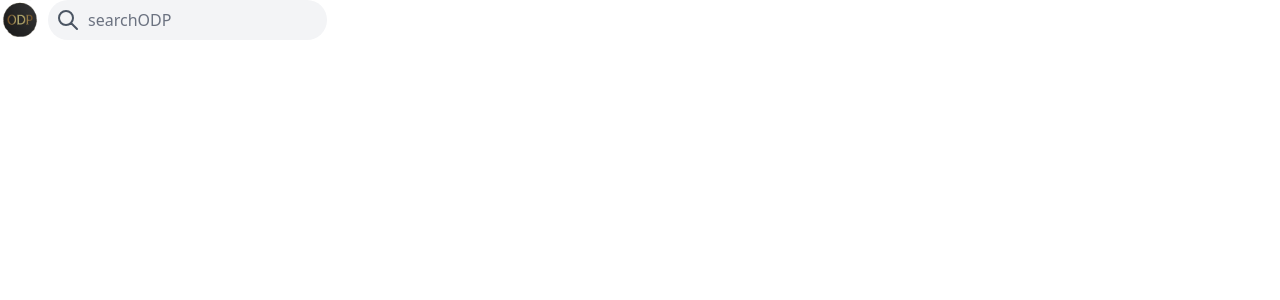
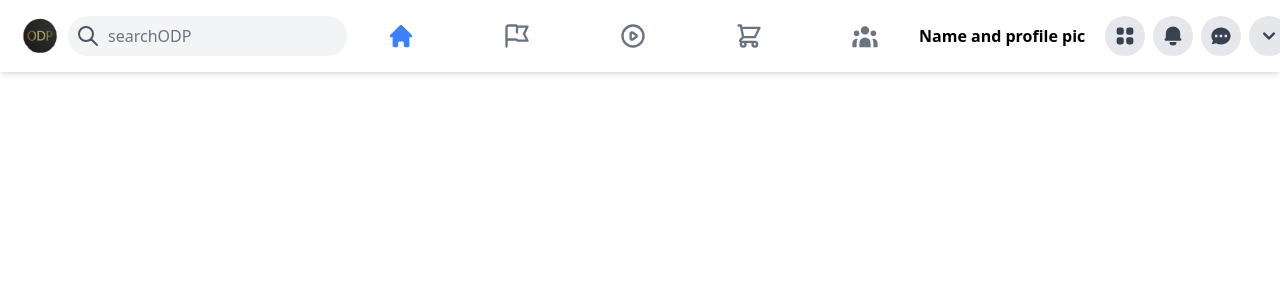
Before and after one commit to StoRm619/ODP, a Next.js app: page / in a window 1280 px wide. Shown: the top 300 px of the page. Built offline with nearby package versions, Linux system fonts and the light colour scheme.

Commit message:
added right side header

```diff
--- a/components/Header.jsx
+++ b/components/Header.jsx
@@ -2,10 +2,11 @@ import Image from 'next/image';
 import Logo from "../assets/ODP.png"
 import { BellIcon, ChatIcon, ChevronDownIcon, HomeIcon, UserGroupIcon, ViewGridIcon } from "@heroicons/react/solid";
 import { FlagIcon, PlayIcon, SearchIcon, ShoppingCartIcon } from "@heroicons/react/outline";
-
+import HeaderIcon from './HeaderIcon';
 function Header() {
     return (
-        <div>
+        <div className="sticky top-0 z-50 bg-white flex items-center p-2
+        lg:px-5 shadow-md">
             <div className="flex items-center">
                 <Image src={Logo}
                     width={40}
@@ -15,12 +16,31 @@ function Header() {
                 <div className="flex ml-2 items-center rounded-full bg-gray-100 p-2">
                     <SearchIcon className='h-6 text-gray-600' />
                     <input
-                        className="flex ml-2 items-center bg-transparent outline-none
-                        placeholder-gray-500"
+                        className="hidden md:inline-flex ml-2 items-center bg-transparent outline-none
+                        placeholder-gray-500 flex-shrink"
                         type="text"
                         placeholder="searchODP" />
                 </div>
             </div>
+
+            <div className="flex justify-center flex-grow">
+                <div className="flex space-x-6 md:space-x-2">
+                    <HeaderIcon active Icon={HomeIcon} />
+                    <HeaderIcon Icon={FlagIcon} />
+                    <HeaderIcon Icon={PlayIcon} />
+                    <HeaderIcon Icon={ShoppingCartIcon} />
+                    <HeaderIcon Icon={UserGroupIcon} />
+
+                </div>
+            </div>
+            <div className="flex items-center sm:space-x-2 justify-end">
+                <p className="whitespace-nowrap font-semibold pr-3">Name and profile pic</p>
+                <ViewGridIcon className="icon" />
+                <BellIcon className="icon" />
+                <ChatIcon className="icon" />
+                <ChevronDownIcon className="icon" />
+            </div>
+
         </div>
     )
 }
--- /dev/null
+++ b/components/HeaderIcon.jsx
@@ -0,0 +1,13 @@
+function HeaderIcon({ Icon, active }) {
+    return (
+        <div className="flex items-center cursor-pointer md:px-10 sm:h-14
+        md:hover:bg-gray-100 rounded-xl active:border-b-2 active:border-blue-500">
+            <Icon className={`h-5 text-gray-500 text-center sm:h-7 mx-auto
+             group-hover:text-blue-500 ${active && "text-blue-500"}
+             `}
+            />
+        </div>
+    )
+}
+
+export default HeaderIcon
--- a/styles/globals.css
+++ b/styles/globals.css
@@ -1,3 +1,9 @@
 @tailwind base;
 @tailwind components;
 @tailwind utilities;
+
+@layer components {
+    .icon {
+        @apply hidden xl:inline-flex p-2 h-10 w-10 bg-gray-200 rounded-full text-gray-700 cursor-pointer hover:bg-gray-300;
+    }
+}
```
